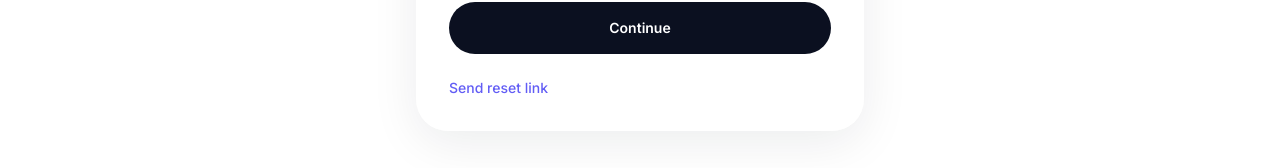
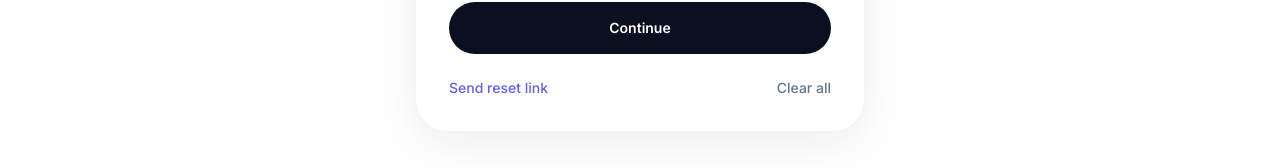
Before and after one commit to Abdumutalib/getdressai.com, a Next.js app: page /login in a window 1280 px wide. Shown: the part 568-736 px from the top of the page. Built offline with nearby package versions, Linux system fonts and the light colour scheme; no server answers.

Commit message:
Add clear-all control to auth form

```diff
--- a/app/login/page.tsx
+++ b/app/login/page.tsx
@@ -55,6 +55,20 @@ export default function LoginPage() {
     resetFormFields();
     resetFeedback();
     setPinEnabled(nextMode === "signup");
+  }
+
+  async function clearAllAuthState() {
+    if (supabase) {
+      await supabase.auth.signOut({ scope: "local" });
+    }
+
+    clearPinAuthRecord();
+    setSavedPinEmail("");
+    setPinSessionReady(false);
+    setPasswordFallback(false);
+    setAuthMode("login");
+    resetFormFields();
+    resetFeedback();
   }
 
   function resetFormFields() {
@@ -289,17 +303,8 @@ export default function LoginPage() {
   }
 
   async function removeSavedPin() {
-    if (supabase) {
-      await supabase.auth.signOut({ scope: "local" });
-    }
-
-    clearPinAuthRecord();
-    setSavedPinEmail("");
-    setPinSessionReady(false);
-    setPasswordFallback(false);
-    resetFormFields();
+    await clearAllAuthState();
     setMessage(t("login.pinRemoved"));
-    setError("");
   }
 
   return (
@@ -494,9 +499,18 @@ export default function LoginPage() {
           </form>
 
           <div className="mt-6 text-sm text-slate-500 dark:text-slate-300">
-            <Link href="/reset-password" className="font-medium text-accent transition hover:opacity-80">
-              {t("login.sendReset")}
-            </Link>
+            <div className="flex items-center justify-between gap-3">
+              <Link href="/reset-password" className="font-medium text-accent transition hover:opacity-80">
+                {t("login.sendReset")}
+              </Link>
+              <button
+                type="button"
+                onClick={clearAllAuthState}
+                className="font-medium text-slate-500 transition hover:text-slate-900 dark:text-slate-300 dark:hover:text-white"
+              >
+                {t("login.clearAll")}
+              </button>
+            </div>
           </div>
         </div>
         ) : null}
--- a/lib/translations.ts
+++ b/lib/translations.ts
@@ -269,6 +269,7 @@ export const translations = {
       forgotPassword: "Forgot password?",
       sending: "Sending...",
       sendReset: "Send reset link",
+      clearAll: "Clear all",
       resetSent: "Password reset link sent.",
       resetHint: "We will send you a reset link by email.",
       emailRequired: "Please enter your email.",
@@ -862,6 +863,7 @@ export const translations = {
       forgotPassword: "Parol esdan chiqdimi?",
       sending: "Yuborilmoqda...",
       sendReset: "Tiklash havolasini yuborish",
+      clearAll: "Hammasini tozalash",
       resetSent: "Parolni tiklash havolasi yuborildi.",
       resetHint: "Tiklash havolasini emailga yuboramiz.",
       emailRequired: "Email kiriting.",
```
